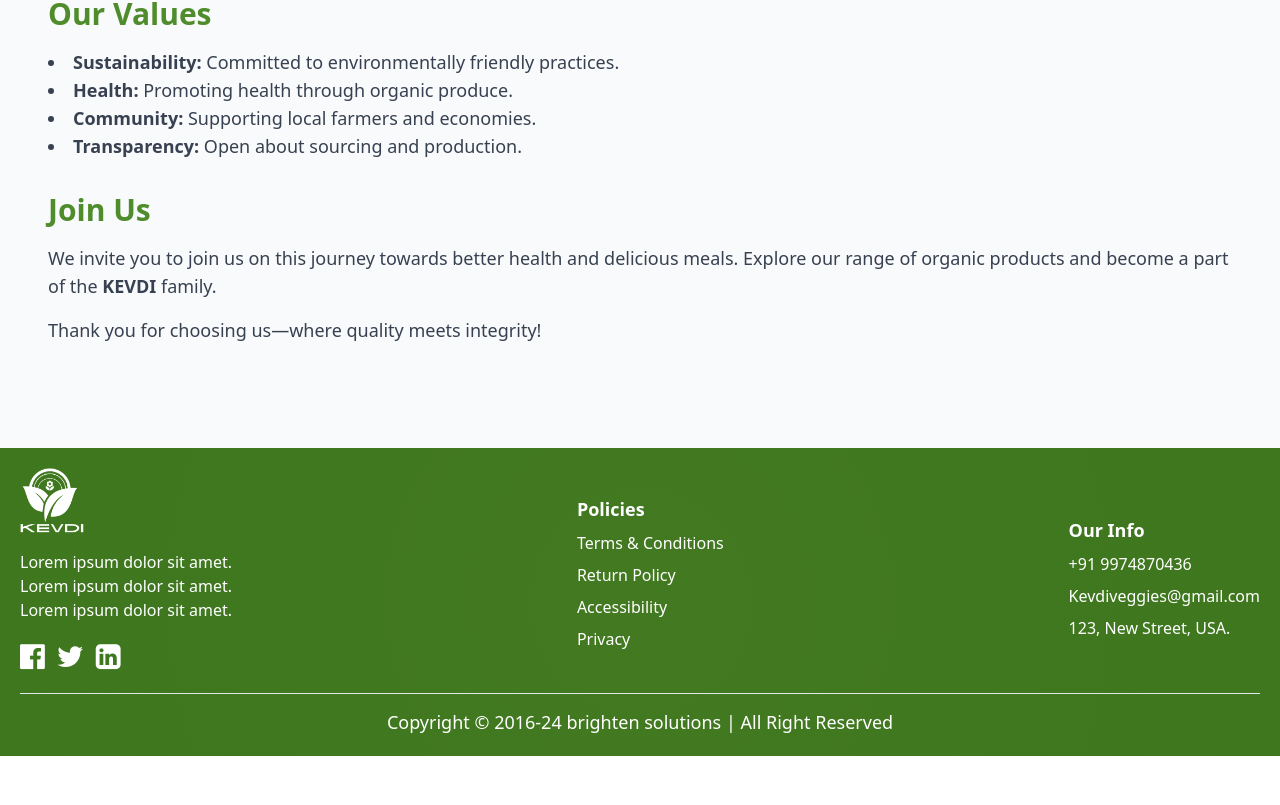
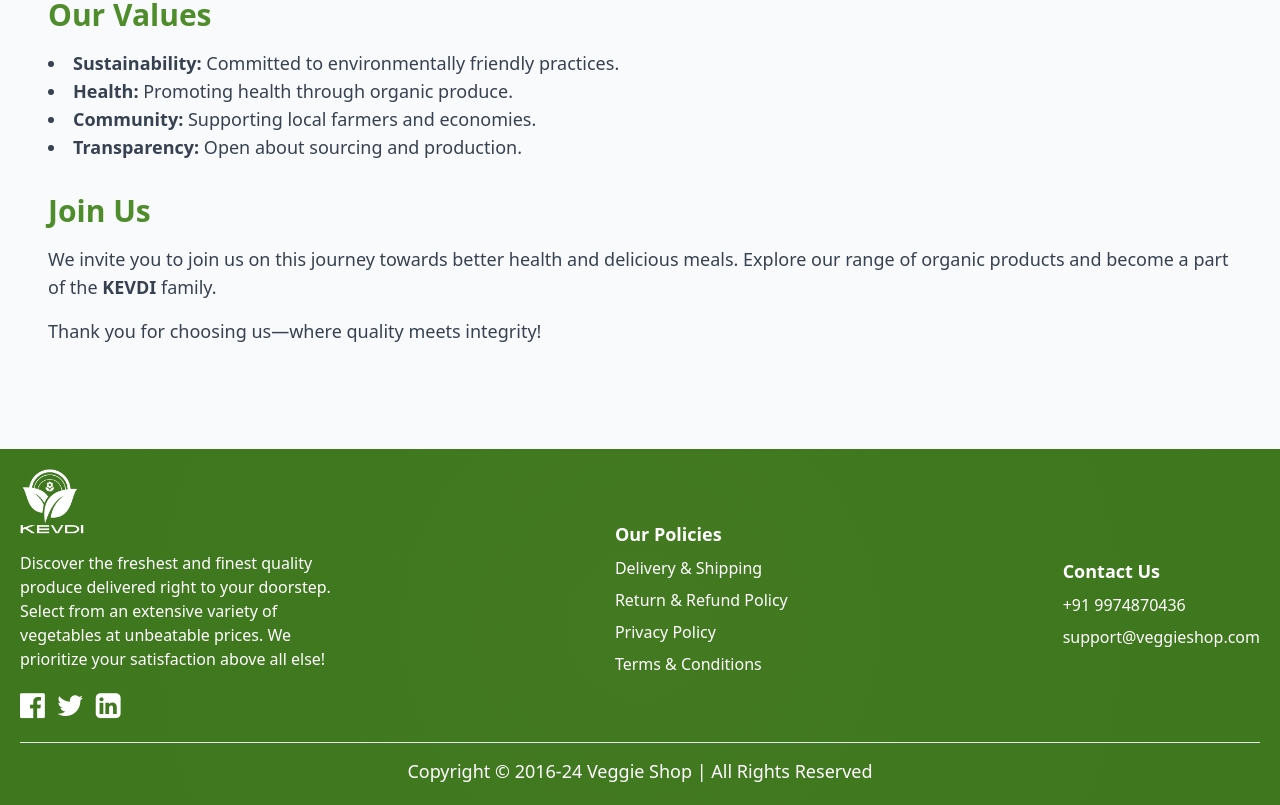
Before and after one commit to Devbrighten/Kevdi, a React (Create React App) app: page /about in a window 1280 px wide. Shown: the part 971-1776 px from the top of the page. Before the commit the page ends 1727 px from the top, so only its background shows below. Built offline with nearby package versions, Linux system fonts and the light colour scheme.

Commit message:
footer content css modified

```diff
--- a/src/App.css
+++ b/src/App.css
@@ -63,3 +63,14 @@
 .green-image{
     filter: invert(100%) brightness(3);
 }
+
+
+ /* product card hover  */
+.card {
+    transition: transform 0.3s ease, box-shadow 0.3s ease;
+  }
+
+  .card:hover {
+    transform: translateY(-25px); /* Adjust the value as needed */
+    box-shadow: 0 10px 20px rgba(0, 0, 0, 0.3); /* Adjust the shadow as needed */
+  }
--- a/src/Components/Footer/Footer.jsx
+++ b/src/Components/Footer/Footer.jsx
@@ -1,49 +1,58 @@
 import React from 'react';
 import { Link } from 'react-router-dom';
-import {logo} from '../Images/Image'
+import { logo } from '../Images/Image';
 
 const Footer = () => {
     return (
         <div>
-            <footer className='mt-10 p-5 text-white text-center bottom-0 w-[100%] lg:bottom-0 bg-gradient ' >
+            <footer className='mt-10 p-5 text-white text-center bottom-0 w-[100%] lg:bottom-0 bg-gradient'>
                 <div className='flex sm:flex-row justify-start flex-col gap-[15px] sm:gap-0 sm:justify-between items-start sm:items-center container'>
                     <div>
-
-                        <img src={logo} alt=""  className='green-image w-16 mb-4    '/>
-
-                        <p className='mb-1'>Lorem ipsum dolor sit amet. <br />Lorem ipsum dolor sit amet. <br />Lorem ipsum dolor sit amet.</p>
+                        <img src={logo} alt="Company Logo" className='green-image w-16 mb-4' />
+                        <p className='mb-1 w-80 text-start'>
+                            Discover the freshest and finest quality produce delivered right to your doorstep.
+                             Select from an extensive variety of vegetables at unbeatable prices.
+                             We prioritize your satisfaction above all else!
+                        </p>
                         <div className='flex gap-x-3 mt-3'>
-                            <Link to="" className='text-[29px] hover:text-gray-200 transition duration-300'><i className="fa fa-facebook-official" aria-hidden="true"></i></Link>
-                            <Link to="" className='text-[29px] hover:text-gray-200 transition duration-300'><i className="fa fa-twitter" aria-hidden="true"></i></Link>
-                            <Link to="" className='text-[29px] hover:text-gray-200 transition duration-300'><i className="fa fa-linkedin-square" aria-hidden="true"></i></Link>
+                            <Link to="" className='text-[29px] hover:text-gray-200 transition duration-300'>
+                                <i className="fa fa-facebook-official" aria-hidden="true"></i>
+                            </Link>
+                            <Link to="" className='text-[29px] hover:text-gray-200 transition duration-300'>
+                                <i className="fa fa-twitter" aria-hidden="true"></i>
+                            </Link>
+                            <Link to="" className='text-[29px] hover:text-gray-200 transition duration-300'>
+                                <i className="fa fa-linkedin-square" aria-hidden="true"></i>
+                            </Link>
                         </div>
                     </div>
 
+
                     <div className='flex flex-col items-start'>
-                        <h2 className='sm:text-lg text-[22px] font-bold mb-2'>Policies</h2>
+                        <h2 className='sm:text-lg text-[22px] font-bold mb-2'>Our Policies</h2>
                         <div>
                             <ul className='flex flex-col gap-y-2 text-start'>
+                                <li className='hover:text-gray-200 transition duration-200 cursor-pointer'>Delivery & Shipping</li>
+                                <li className='hover:text-gray-200 transition duration-200 cursor-pointer'>Return & Refund Policy</li>
+                                <li className='hover:text-gray-200 transition duration-200 cursor-pointer'>Privacy Policy</li>
                                 <li className='hover:text-gray-200 transition duration-200 cursor-pointer'>Terms & Conditions</li>
-                                <li className='hover:text-gray-200 transition duration-200 cursor-pointer'>Return Policy</li>
-                                <li className='hover:text-gray-200 transition duration-200 cursor-pointer'>Accessibility</li>
-                                <li className='hover:text-gray-200 transition duration-200 cursor-pointer'>Privacy</li>
                             </ul>
                         </div>
                     </div>
 
-                    <div className='flex flex-col items-start mt-[10px]  '>
-                        <h2 className='sm:text-lg text-[22px] font-bold mb-2 '>Our Info</h2>
+                    <div className='flex flex-col items-start mt-[10px]'>
+                        <h2 className='sm:text-lg text-[22px] font-bold mb-2'>Contact Us</h2>
                         <div className='flex flex-col gap-y-2 text-start'>
                             <p className='hover:text-gray-200 transition duration-200 cursor-pointer'>+91 9974870436</p>
-                            <p className='hover:text-gray-200 transition duration-200 cursor-pointer'>Kevdiveggies@gmail.com</p>
-                            <p className='hover:text-gray-200 transition duration-200 cursor-pointer'>123, New Street, USA.</p>
+                            <p className='hover:text-gray-200 transition duration-200 cursor-pointer'>support@veggieshop.com</p>
+                            {/* <p className='hover:text-gray-200 transition duration-200 cursor-pointer'>123, Fresh Street, New York, USA</p> */}
                         </div>
                     </div>
                 </div>
 
                 <div className='border-t-[1px] mt-[15px] pt-[15px]'>
                     <Link to="https://brightensolutions.com/" className='sm:text-[18px] text-[14px] font-roboto hover:text-gray-200 transition duration-300'>
-                        <p>Copyright © 2016-24 brighten solutions | All Right Reserved</p>
+                        <p>Copyright © 2016-24 Veggie Shop | All Rights Reserved</p>
                     </Link>
                 </div>
             </footer>
--- a/src/Components/Navbar.jsx
+++ b/src/Components/Navbar.jsx
@@ -24,7 +24,7 @@
 
     return (
         <div>
-            <div className="container sm:py-[25px] py-[12px] px-7 2xl:px-0 flex justify-between items-center border-b">
+            <div className="container sm:py-[25px] py-[12px] px-7 2xl:px-0 flex justify-between items-center border-b-2">
                 <Link to="/" className='w-20 flex items-center justify-center bg-transparent z-10'>
                     <img src={logo} alt="Logo" className="mix-blend-screen" />
                 </Link>
--- a/src/Components/ProductPage/ProductPage.jsx
+++ b/src/Components/ProductPage/ProductPage.jsx
@@ -1,5 +1,5 @@
 import React from 'react';
-import { useLocation } from 'react-router-dom';
+import { Link, useLocation } from 'react-router-dom';
 import Navbar from '../Navbar';
 import Footer from '../Footer/Footer';
 import ButtonElement from '../Elements/ButtonElement';
@@ -7,13 +7,12 @@
 
 const ProductPage = () => {
     const { state } = useLocation();
+    const whatsappLink = `https://www.whatsapp.com/`
     return (
         <div className="bg-gray-100">
             <Navbar />
             <div className="mx-5 pt-20">
-            <div className="container py-7 px-5 flex flex-col md:flex-row bg-white p-6 mt-10 rounded-lg shadow ">
-
-
+                <div className="container py-7 px-5 flex flex-col md:flex-row bg-white p-6 mt-10 rounded-lg shadow ">
                     <div className="md:w-1/2 overflow-hidden">
                         <img
                             src={state.image}
@@ -22,23 +21,25 @@
                         />
                     </div>
                     <div className="md:w-1/2 md:pl-10 flex flex-col justify-around">
-                        <h1 className="text-4xl font-bold text-gray-800 mb-2 font-poppins  mt-4">{state.name}</h1>
+                        <h1 className="text-4xl font-semibold text-seconderyGreen mb-2 font-poppins  mt-4">{state.name}</h1>
                         <p className="text-lg text-gray-600  mb-4 ">{state.info}</p>
                         <div className="">
-                            <ul className="list-disc list-inside text-lg text-gray-600 space-y-2  mb-4">
+                            <ul className=" list-inside text-lg text-gray-600 space-y-2  mb-4">
                                 <li>✓ Free Worldwide Shipping</li>
                                 <li>✓ 30 Days Return</li>
                                 <li>✓ Member Discount</li>
                             </ul>
                         </div>
                         <p className="text-2xl font-semibold text-seconderyGreen mb-8">{state.price}</p>
-                        <ButtonElement text='Buy Now' />
+
+                        <ButtonElement text='Buy Now' onClick={() => window.open(whatsappLink)} />
+
                     </div>
                 </div>
             </div>
             <div className="my-16 mx-5 ">
                 <div className="container bg-white p-6 shadow rounded-lg">
-                    <h2 className="text-2xl font-bold text-gray-800 mb-4">Why Choose Our Products?</h2>
+                    <h2 className="text-2xl font-semibold text-seconderyGreen mb-4">Why Choose Our Products?</h2>
                     <ul className="list-disc list-inside text-lg text-gray-600 space-y-2">
                         <li>100% Organic Food from Farm Hong Quat Packaging</li>
                         <li>100% Organic Food</li>
@@ -47,7 +48,7 @@
                 </div>
             </div>
             <Footer />
-            <WhatsappIcon/>
+            <WhatsappIcon />
         </div>
     );
 }
--- a/src/Components/Products/Products.jsx
+++ b/src/Components/Products/Products.jsx
@@ -1,6 +1,6 @@
-import React, { } from 'react';
+import React from 'react';
 import Navbar from '../Navbar';
-import { tomato, potato, onion } from '../Images/Image';
+import { tomato, potato, onion, } from '../Images/Image'; // Add hover images
 import ButtonElement from '../Elements/ButtonElement';
 import Footer from '../Footer/Footer';
 import WhatsappIcon from '../Elements/WhatsappIcon';
@@ -13,6 +13,7 @@
         {
             id: 1,
             image: tomato,
+            hoverImage: onion, // Add hover image
             name: 'Tomato',
             info: 'Shop our fresh, premium tomatoes—perfect for salads, sauces, and cooking. Packed with vitamins and antioxidants, they add flavor and health to your meals!',
             price: '50/kg'
@@ -20,6 +21,7 @@
         {
             id: 2,
             image: potato,
+            hoverImage: onion, // Add hover image
             name: 'Potato',
             info: 'Discover our fresh, high-quality potatoes, ideal for baking, frying, and mashing. Packed with nutrients and versatility, our potatoes enhance any meal.',
             price: '35/kg'
@@ -27,6 +29,7 @@
         {
             id: 3,
             image: onion,
+            hoverImage: potato, // Add hover image
             name: 'Onion',
             info: 'Explore our fresh, flavorful onions, perfect for adding depth to any dish. Packed with nutrients, they enhance salads, soups, and more.',
             price: '70/kg'
@@ -34,7 +37,6 @@
     ];
 
     const handleBuyNowClick = (item) => {
-        console.log("Button clicked for:", item);
         try {
             Navigate(`/products/${item.id}`, { state: item });
         } catch (error) {
@@ -51,31 +53,41 @@
                 </h2>
                 <div className="flex justify-center gap-10 flex-wrap items-center">
   {product.map((item, index) => (
-                        <div key={index} className="shadow hover:box-shadow border-Radius mx-4 sm:px-0">
-                            <div className="overflow-hidden border-Radius -z-10 relative">
+    <div
+      key={index}
+      className="card relative mx-4 sm:px-0 transition-transform duration-300 transform hover:shadow-lg shadow hover:scale-105"
+    >
+      <div className="overflow-hidden rounded-lg relative">
+        {/* Image Slide Effect */}
+        <div className="relative h-[255px] w-[380px]">
           <img
             src={item.image}
             alt={item.name}
-
-                                    className='w-[380px] h-[255px] object-cover border-Radius transform transition-transform duration-300 hover:scale-150'
+            className="absolute inset-0 w-full h-full object-cover transition-opacity duration-300"
           />
+        </div>
+        {/* Color Overlay */}
+        <div className="absolute inset-0 bg-black opacity-0 hover:opacity-40 transition-opacity duration-300 flex items-center justify-center">
+          {/* <span className="text-white text-lg font-semibold">Featured</span> */}
+        </div>
       </div>
       <div className="py-4 px-4">
         <p className='text-seconderyGreen font-poppins text-[35px] font-medium mt-1 mb-4'>{item.name}</p>
         <p className='text-lg font-normal w-full max-w-[350px]'>{item.info}</p>
         <div className="flex justify-between pt-5 pb-2">
           <h4 className='text-[24px] font-semibold text-seconderyGreen'>{item.price}</h4>
-                                    <ButtonElement text='Buy Now' onClick={() => handleBuyNowClick(item)} />
-
+          <ButtonElement text='View Product' onClick={() => handleBuyNowClick(item)} />
         </div>
       </div>
     </div>
   ))}
 </div>
+
+
             </div>
             <div className="py-10 mt-20 relative">
                 <div className="container mx-auto px-5">
-                    <div className="flex flex-col justify-center items-center mb-16">
+                    <div className="flex flex-col justify-center items-center mb-16 ">
                         <h2 className='text-gray_text text-2xl text-center pb-1 font-poppins'> Shop Smart, Shop Secure!</h2>
                         <div className="border-b w-full max-w-60 border-seconderyGreen"></div>
                     </div>
```
Lines whose indentation alone changed are shown as unchanged.
